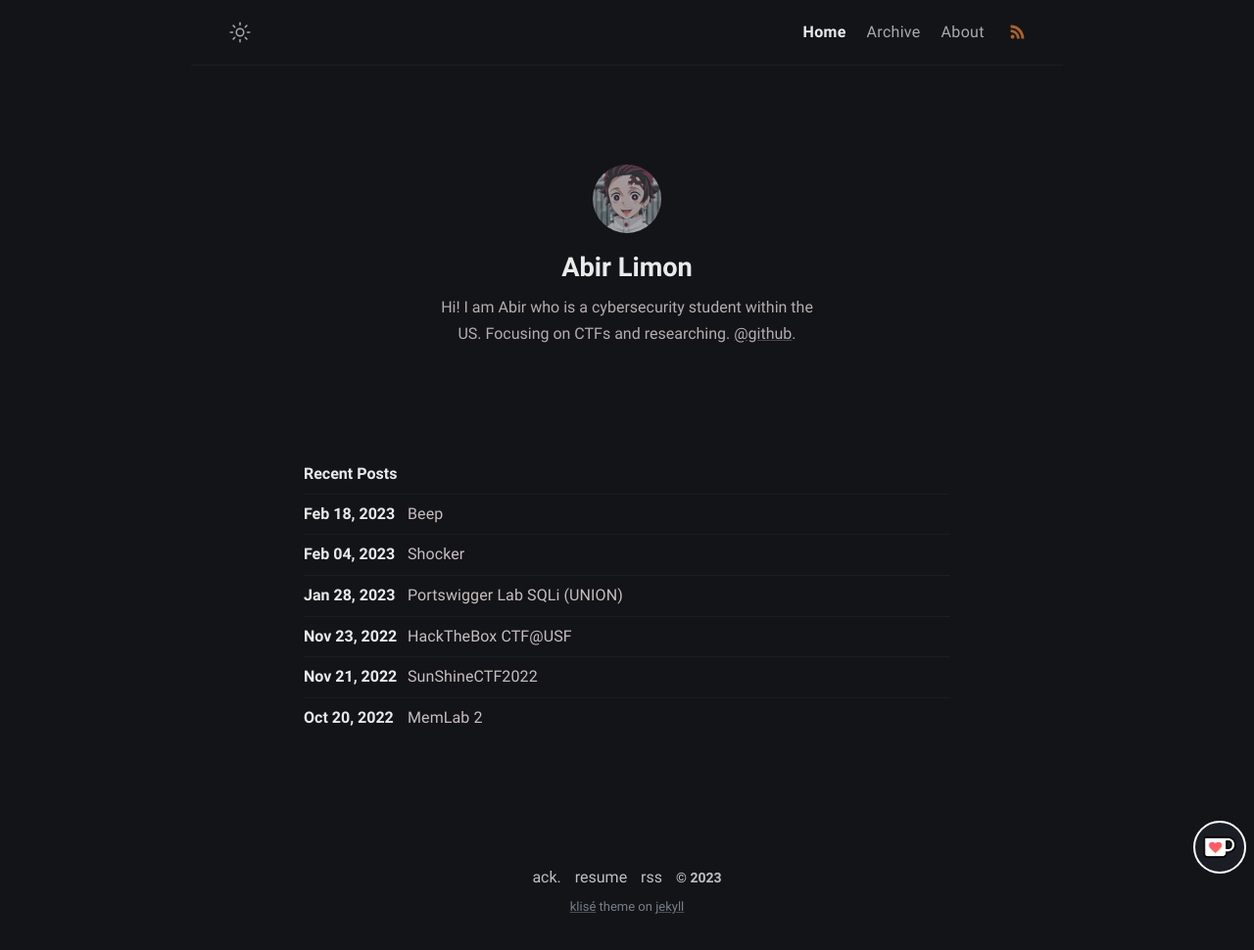
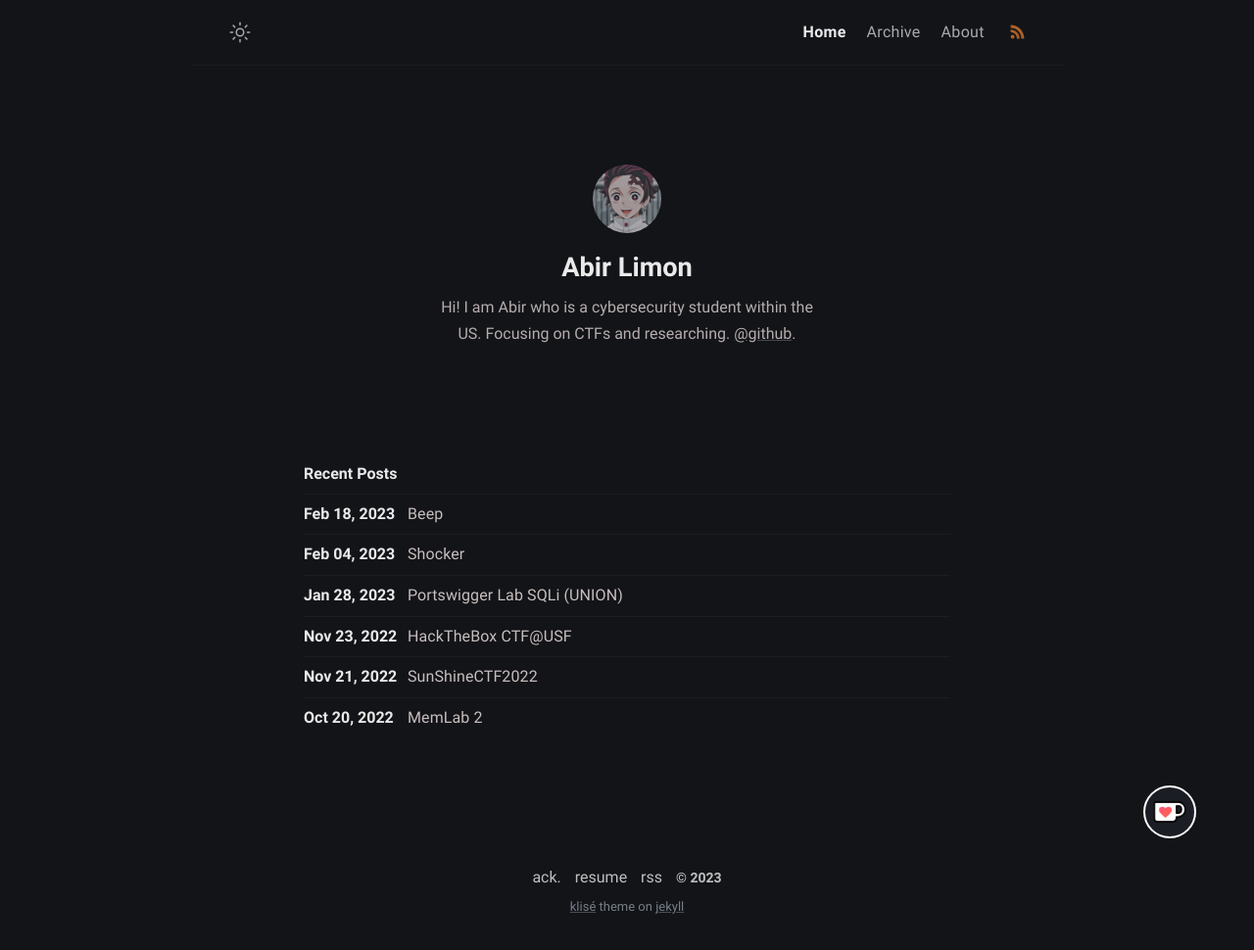
Before and after one commit to limon768/limon768.github.io, a Jekyll site: the page built from index.md, in a window 1280 px wide. Shown: the whole page at 98% size. Built offline with Jekyll 4.4.1, drawn with Linux system fonts in a browser that asks for light colours.

Commit message:
Update positioning of coffee button

```diff
--- a/_sass/main.scss
+++ b/_sass/main.scss
@@ -70,8 +70,8 @@ $hover_color: red;
     height: $image_dimensions;
   }
   position: fixed;
-  right: 0px;
-  bottom: 0px;
+  right: 4%;
+  bottom: 4%;
   border: white 2px solid;
   border-radius: 100%;
   margin: 8px;
@@ -80,3 +80,10 @@ $hover_color: red;
     border: $hover_color 3px solid;
   }
 }
+
+@include media-query($on-mobile) {
+  #coffee_btn {
+    right: 0px;
+    bottom: 0px;
+  }
+}
```
